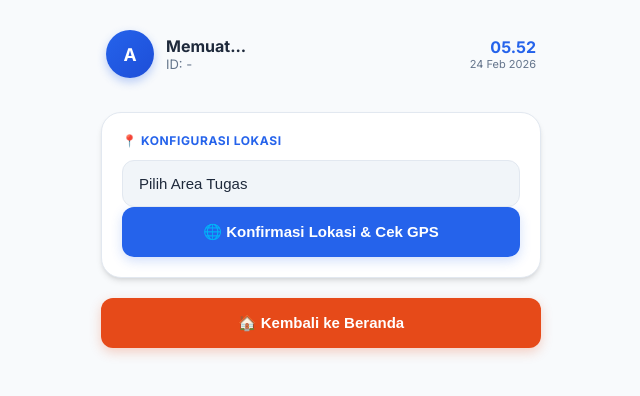
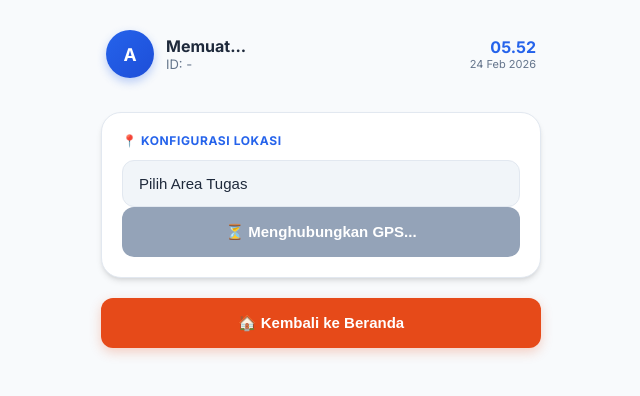
Before and after one commit to j-jouly/gpro, a plain HTML site: page attendance.html in a window 1280 px wide. Both pictures are taken after a click on the button "🌐 Konfirmasi Lokasi & Cek GPS". Shown: the whole page, without its empty margins (319-959 px from the left). Drawn offline with nearby package versions, Linux system fonts and the light colour scheme.

Commit message:
Update attendance.html

```diff
--- a/attendance.html
+++ b/attendance.html
@@ -110,6 +110,34 @@
         .btn-primary {
             background: var(--primary); color: white;
             box-shadow: 0 4px 12px rgba(37, 99, 235, 0.2);
+            transition: all 0.3s cubic-bezier(0.4, 0, 0.2, 1); /* Transisi halus */
+            position: relative;
+            overflow: hidden;
+        }
+
+        /* Efek Hover (Saat kursor di atas tombol atau disentuh) */
+        @media (hover: hover) {
+            .btn-primary:hover {
+                background: var(--primary-dark);
+                transform: translateY(-2px); /* Tombol sedikit terangkat */
+                box-shadow: 0 10px 15px -3px rgba(37, 99, 235, 0.4);
+            }
+        }
+
+        /* Efek Active (Saat tombol sedang ditekan/klik) */
+        .btn-primary:active {
+            transform: translateY(1px); /* Tombol terasa tertekan ke bawah */
+            box-shadow: 0 2px 4px -1px rgba(37, 99, 235, 0.2);
+            background: #1e40af; /* Biru yang lebih gelap lagi */
+            transition: all 0.1s;
+        }
+
+        /* Tambahan: Efek Loading/Disabled agar tidak flat saat proses */
+        .btn-primary:disabled {
+            background: #94a3b8;
+            cursor: not-allowed;
+            transform: none;
+            box-shadow: none;
         }
 
         .btn-orange {
@@ -208,6 +236,10 @@
     document.getElementById('btn-lock-location').addEventListener('click', function() {
         const locKey = document.getElementById('location-select').value;
         const statusPill = document.getElementById('status-display');
+
+        const btn = this;
+        btn.innerHTML = "⏳ Menghubungkan GPS...";
+        btn.disabled = true; // Mencegah klik ganda
 
         if (!locKey) return alert('Pilih lokasi terlebih dahulu!');
 
```
